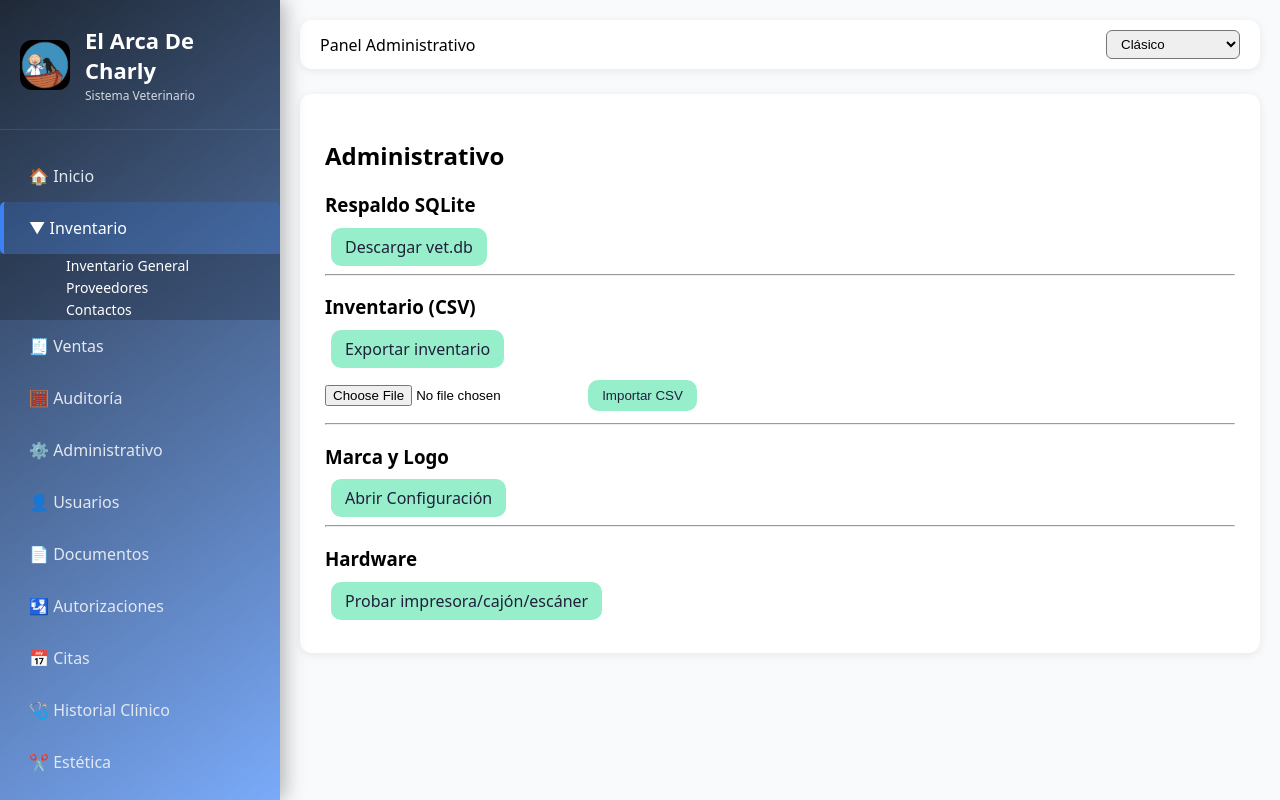
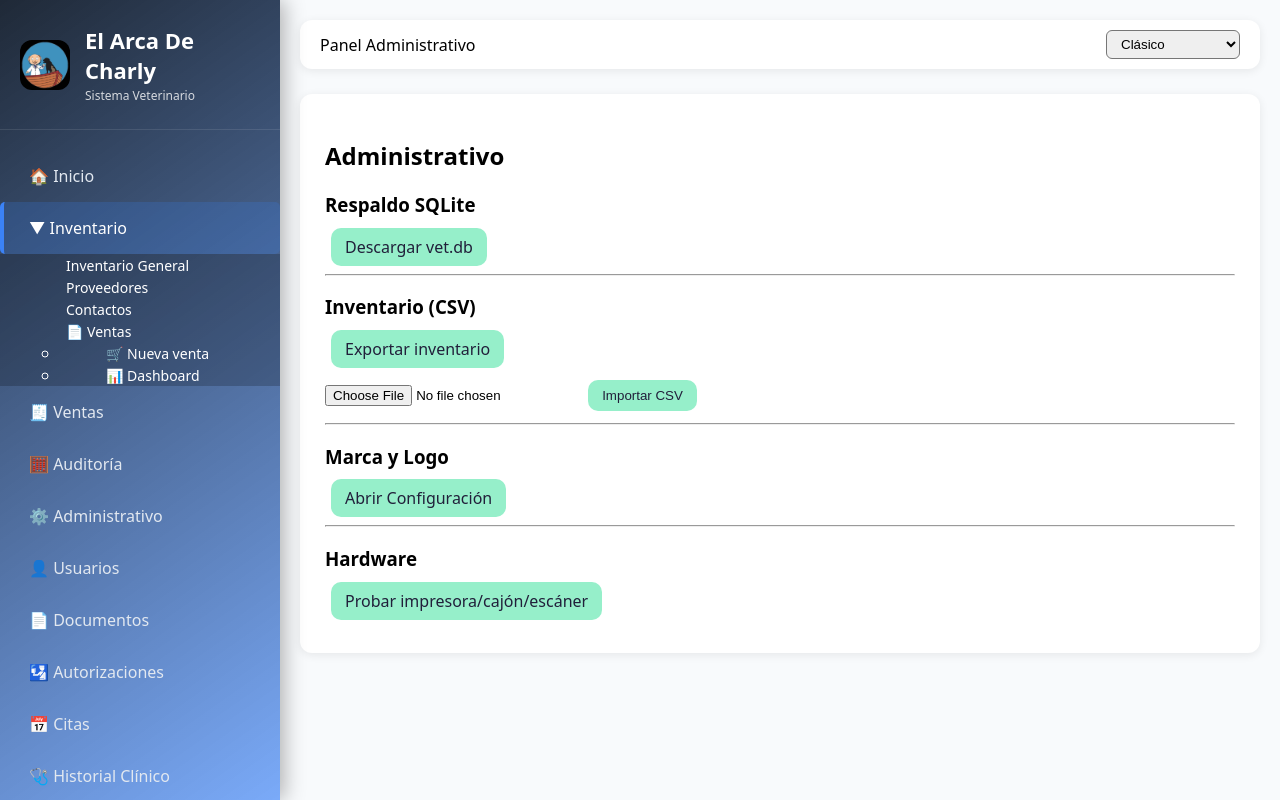
Before and after one commit to elarcadecharly2026/el-arca-veterinaria, a Flask app: page /admin/datos in a window 1280 px wide, after a click on "▼ Inventario". Run offline with Flask 3, Linux system fonts and the light colour scheme; a user stored in the database is signed in; data that the repository does not hold is empty.

Commit message:
Add files via upload

```diff
--- a/templates/base.html
+++ b/templates/base.html
@@ -31,6 +31,13 @@
           <li><a href="{{ safe_url('inventory_list') }}" style="padding: 0px 7px;">Inventario General</a></li>
           <li><a href="{{ safe_url('suppliers_list') }}" style="padding: 0px 7px;">Proveedores</a></li>
           <li><a href="{{ safe_url('contacts_list') }}" style="padding: 0px 7px">Contactos</a></li>
+          <li>
+    <a href="#">📄 Ventas</a>
+    <ul>
+        <li><a href="/ventas/nueva">🛒 Nueva venta</a></li>
+        <li><a href="/dashboard">📊 Dashboard</a></li>
+    </ul>
+</li>
         </ul>
       </li>
 
```
